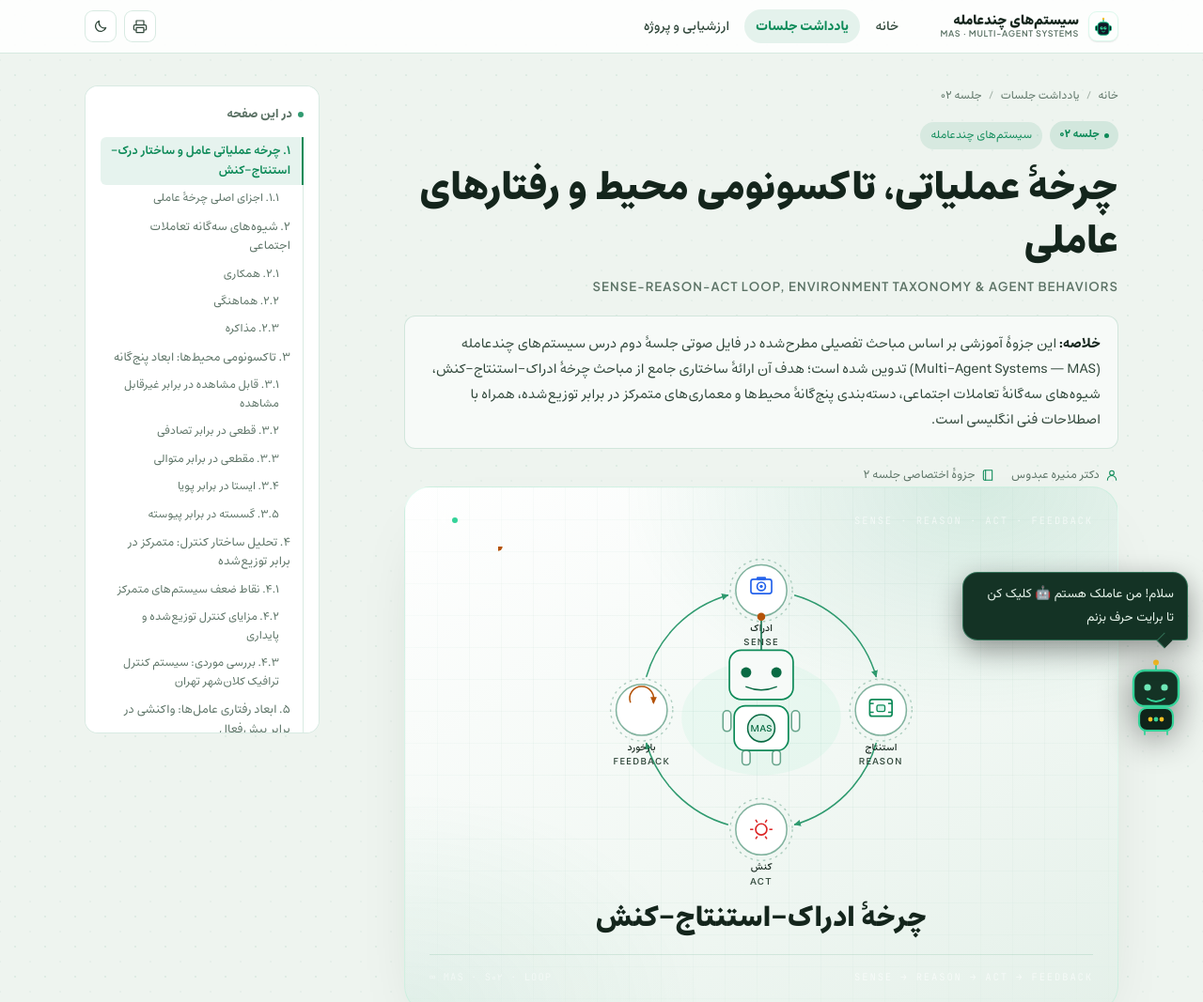
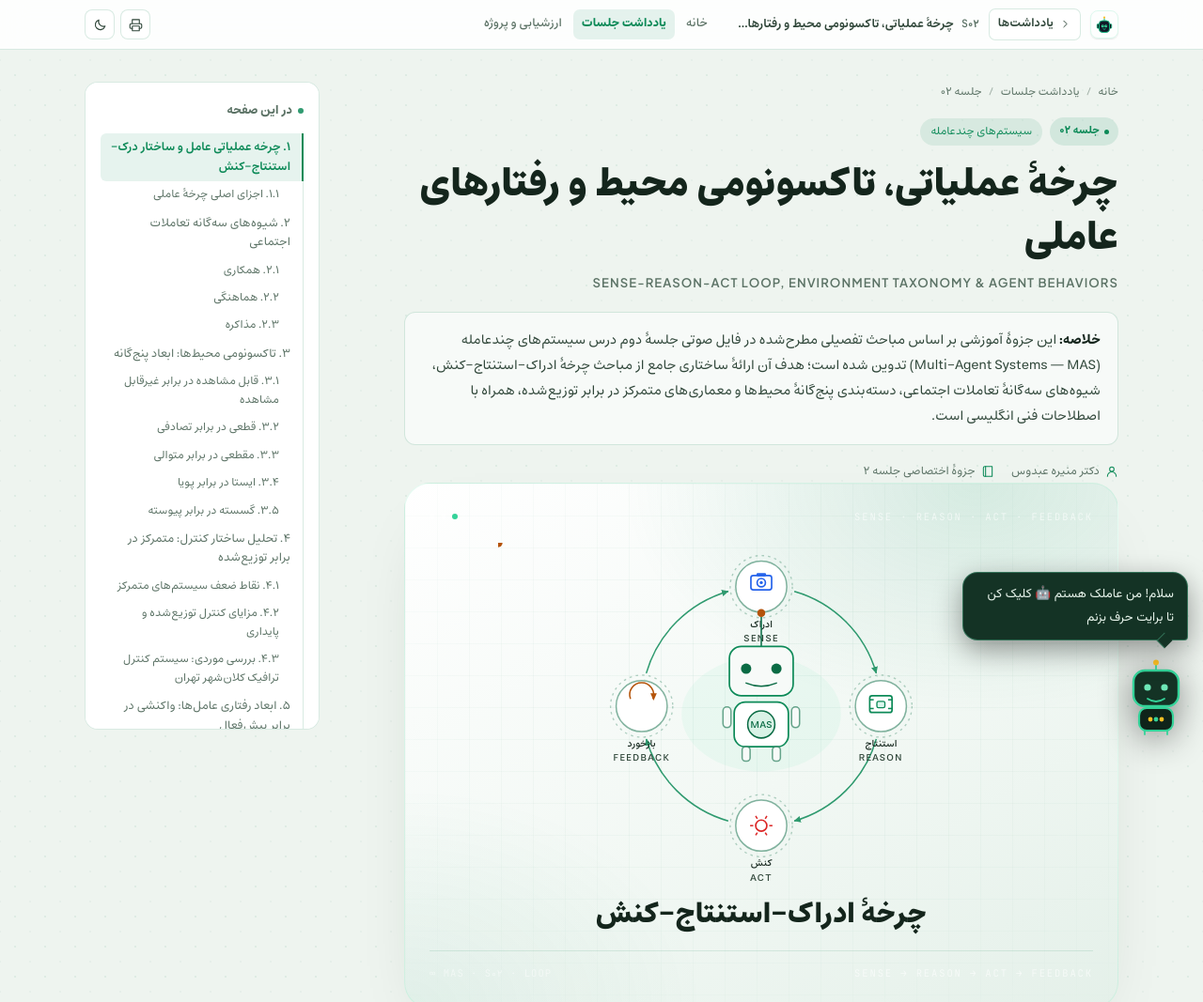
Before and after one commit to EhsanShahbazii/mas-sbu, a plain HTML site: page sessions/session-02.html in a window 1280 px wide. Shown: the top 1067 px of the page at 94% size. Drawn offline with Linux system fonts and the light colour scheme.

Commit message:
style(header): compact session topbars into single-row navigation (sessions 1-3)

```diff
--- a/sessions/session-02.html
+++ b/sessions/session-02.html
@@ -5,7 +5,7 @@
 <meta name="viewport" content="width=device-width, initial-scale=1, viewport-fit=cover">
 <title>جلسه ۰۲ · چرخهٔ عملیاتی، تاکسونومی محیط و رفتارهای عاملی — سیستم‌های چندعامله</title>
 <meta name="description" content="چرخهٔ ادراک-استنتاج-کنش، شیوه‌های سه‌گانهٔ تعاملات اجتماعی، تاکسونومی پنج‌بعدی محیط‌ها، معماری‌های متمرکز در برابر توزیع‌شده و رفتارهای واکنشی و پیش‌فعال عامل‌ها — جلسهٔ دوم درس سیستم‌های چندعامله.">
-<meta name="theme-color" content="#0a1e15">
+<meta name="theme-color" content="#0b0f17">
 <script>(function(){try{var t=localStorage.getItem("nlp-theme");if(t==="light"||t==="dark")document.documentElement.setAttribute("data-theme",t);}catch(e){}})();</script>
 <link rel="icon" href="../assets/img/mas-logo-favicon.svg" type="image/svg+xml">
 <link rel="stylesheet" href="../assets/css/site.css">
@@ -15,24 +15,19 @@
 <a class="skip-link" href="#main">پرش به محتوای اصلی</a>
 <div class="read-progress" data-read-progress aria-hidden="true"><span></span></div>
 
-<header class="site-header">
-  <div class="container header-inner">
-    <a class="brand" href="../index.html" aria-label="صفحهٔ اصلی درس سیستم‌های چندعامله">
-      <span class="brand-logo" aria-hidden="true"><img src="../assets/img/mas-logo.svg" alt=""></span>
-      <span class="brand-text">
-        <span class="brand-title">سیستم‌های چندعامله</span>
-        <span class="brand-sub">MAS · Multi-Agent Systems</span>
-      </span>
-    </a>
-    <nav class="nav" id="site-nav" data-nav aria-label="ناوبری اصلی">
+<header class="session-topbar">
+  <div class="container inner">
+    <a class="brand-logo brand-logo--sm" href="../index.html" aria-label="صفحه اصلی"><img src="../assets/img/mas-logo.svg" alt=""></a>
+    <a class="back" href="../notes.html"><svg viewBox="0 0 24 24" fill="none" stroke="currentColor" stroke-width="1.8" stroke-linecap="round" stroke-linejoin="round" aria-hidden="true"><path d="M9 18l6-6-6-6"/></svg><span>یادداشت‌ها</span></a>
+    <div class="bar-title"><span class="mono">S۰۲</span>چرخهٔ عملیاتی، تاکسونومی محیط و رفتارهای عاملی</div>
+    <nav class="topbar-nav" aria-label="ناوبری اصلی">
       <a href="../index.html">خانه</a>
       <a href="../notes.html" aria-current="page">یادداشت جلسات</a>
       <a href="../index.html#grading">ارزشیابی و پروژه</a>
     </nav>
-    <div class="header-actions">
+    <div class="actions">
       <button class="icon-btn" type="button" data-print aria-label="چاپ صفحه" title="چاپ صفحه"><svg viewBox="0 0 24 24" fill="none" stroke="currentColor" stroke-width="1.8" stroke-linecap="round" stroke-linejoin="round" aria-hidden="true"><path d="M6 9V3h12v6"/><path d="M6 18H4a2 2 0 0 1-2-2v-4a2 2 0 0 1 2-2h16a2 2 0 0 1 2 2v4a2 2 0 0 1-2 2h-2"/><rect x="6" y="14" width="12" height="8" rx="1"/></svg></button>
       <button class="icon-btn" type="button" data-theme-toggle aria-label="تغییر پوسته" title="تغییر پوسته"><svg data-icon-moon viewBox="0 0 24 24" fill="none" stroke="currentColor" stroke-width="1.8" stroke-linecap="round" stroke-linejoin="round" aria-hidden="true"><path d="M20.5 14.2A8.5 8.5 0 0 1 9.8 3.5 8.5 8.5 0 1 0 20.5 14.2Z"/></svg><svg data-icon-sun viewBox="0 0 24 24" fill="none" stroke="currentColor" stroke-width="1.8" stroke-linecap="round" aria-hidden="true" style="display:none"><circle cx="12" cy="12" r="4"/><path d="M12 2v2M12 20v2M4.9 4.9l1.4 1.4M17.7 17.7l1.4 1.4M2 12h2M20 12h2M4.9 19.1l1.4-1.4M17.7 6.3l1.4-1.4"/></svg></button>
-      <button class="icon-btn menu-btn" type="button" data-menu-toggle aria-label="باز کردن منو" aria-expanded="false" aria-controls="site-nav"><svg viewBox="0 0 24 24" fill="none" stroke="currentColor" stroke-width="1.8" stroke-linecap="round" aria-hidden="true"><path d="M4 7h16M4 12h16M4 17h16"/></svg></button>
     </div>
   </div>
 </header>
```
Also changed, not shown: sessions/session-01.html (+8 -17 lines), sessions/session-03.html (+3 -9 lines).
